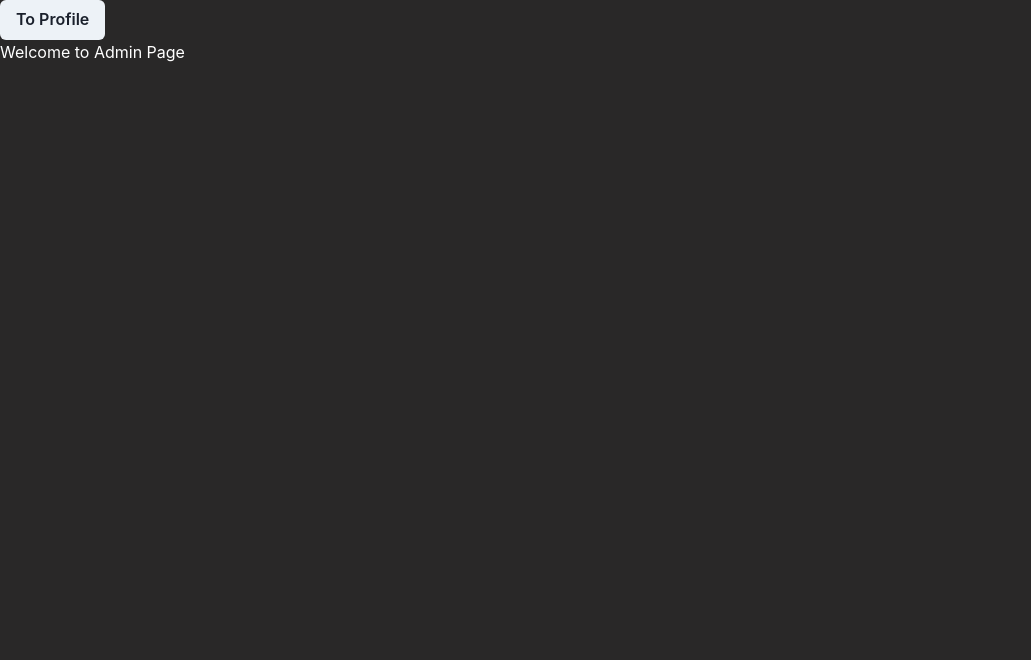
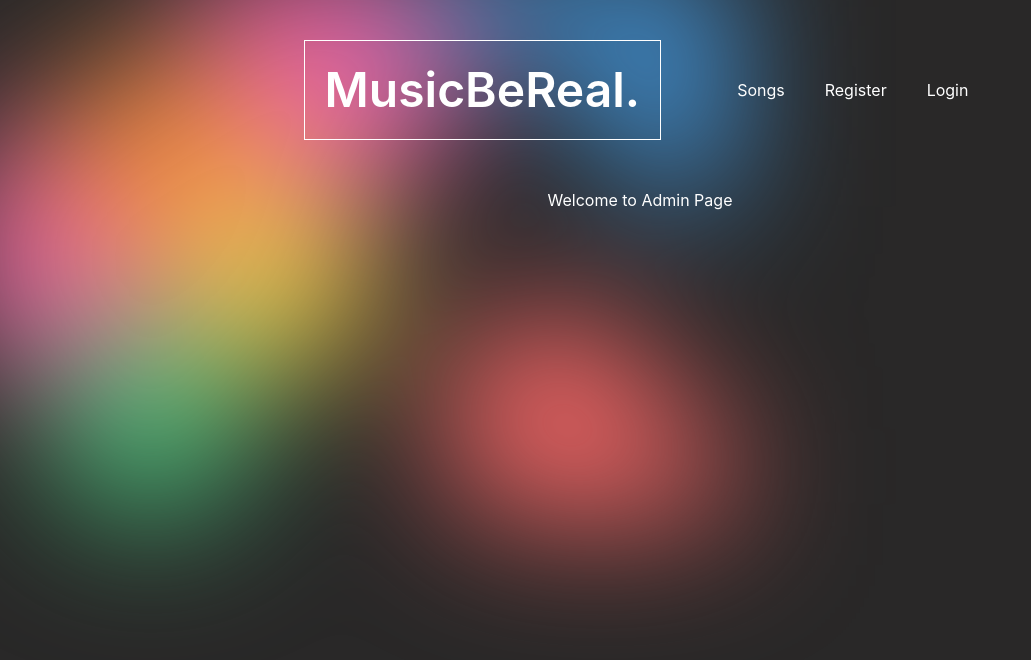
Before and after one commit to rkalafos/music-be-real, a React (Create React App) app: page /admin in a window 1280 px wide. Shown: the top 660 px of the page, without its empty margins (0-1031 px from the left). Built offline with nearby package versions, Linux system fonts and the light colour scheme.

Commit message:
Admin Page Changes

```diff
--- a/src/components/adminUser.js
+++ b/src/components/adminUser.js
@@ -7,7 +7,6 @@ const AdminUser = (props) => {
   const dispatch = useDispatch();
 
   const handleMakeAdmin = () => {
-    // TODO: Need to make update suer work
     updateUser(dispatch, { _id: props.user._id, userType: "admin" });
   };
 
@@ -16,11 +15,11 @@ const AdminUser = (props) => {
   };
 
   return (
-    <div style={{ margin: "10px" }}>
-      <h1 style={{ color: "white" }}> username: {props.user.username} </h1>
-      <h1 style={{ color: "white" }}> ID: {props.user._id} </h1>
-      <Button onClick={() => handleMakeAdmin()}>Make Admin</Button>
-      <Button colorScheme="red" onClick={() => handleDelete()}>
+    <div style={{ margin: "10px", borderRadius: "10px", backgroundColor: "#E0E0E0"}}>
+      <h1 style={{ color: "black" }}> username: {props.user.username} </h1>
+      <h1 style={{ color: "black" }}> ID: {props.user._id} </h1>
+      <Button style={{margin: "5px"}} onClick={() => handleMakeAdmin()}>Make Admin</Button>
+      <Button style={{margin: "5px"}} colorScheme="red" onClick={() => handleDelete()}>
         Delete User
       </Button>
     </div>
--- a/src/pages/AdminPage.js
+++ b/src/pages/AdminPage.js
@@ -1,8 +1,10 @@
 import React from "react";
 import { useSelector } from "react-redux";
 import { useNavigate } from "react-router";
-import { Button } from "@chakra-ui/react";
+import {Box, Button} from "@chakra-ui/react";
 import AdminUser from "../components/adminUser";
+import { DefaultLayout } from "../layouts/DefaultLayout";
+
 
 const AdminPage = () => {
   const navigate = useNavigate();
@@ -19,17 +21,13 @@ const AdminPage = () => {
     );
   });
   return (
-    <>
-      <Button
-        onClick={() => {
-          navigate(`/profile/${currentUser["_id"]}`);
-        }}
-      >
-        To Profile
-      </Button>
-      <h1 style={{ color: "white" }}> Welcome to Admin Page </h1>
-      {userDivs}
-    </>
+    <DefaultLayout >
+        <Box  w={"80%"} align={"center"}>
+              <h1 style={{ color: "white" }}> Welcome to Admin Page </h1>
+              {userDivs}
+
+        </Box>
+    </DefaultLayout>
   );
 };
 
```
